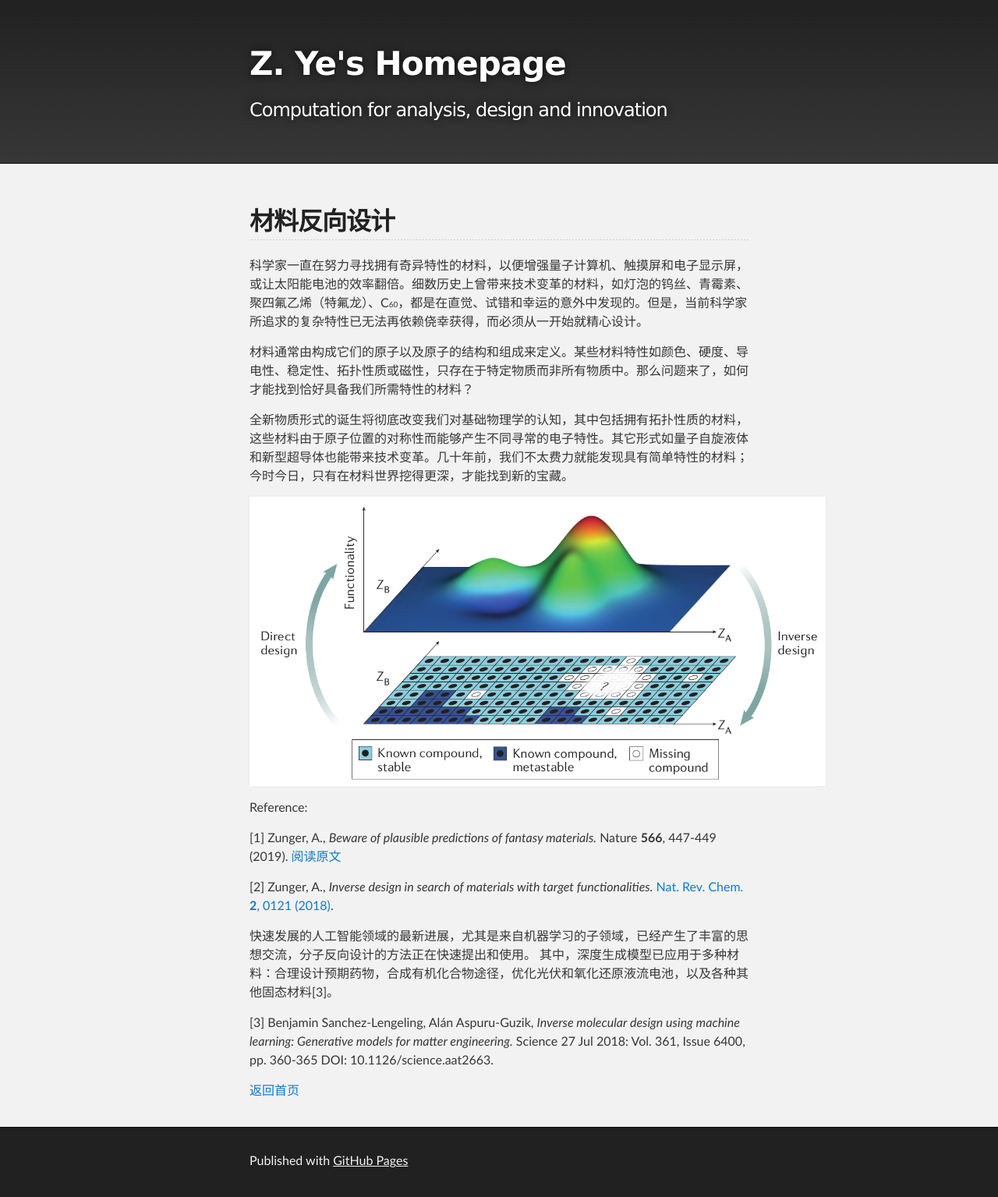
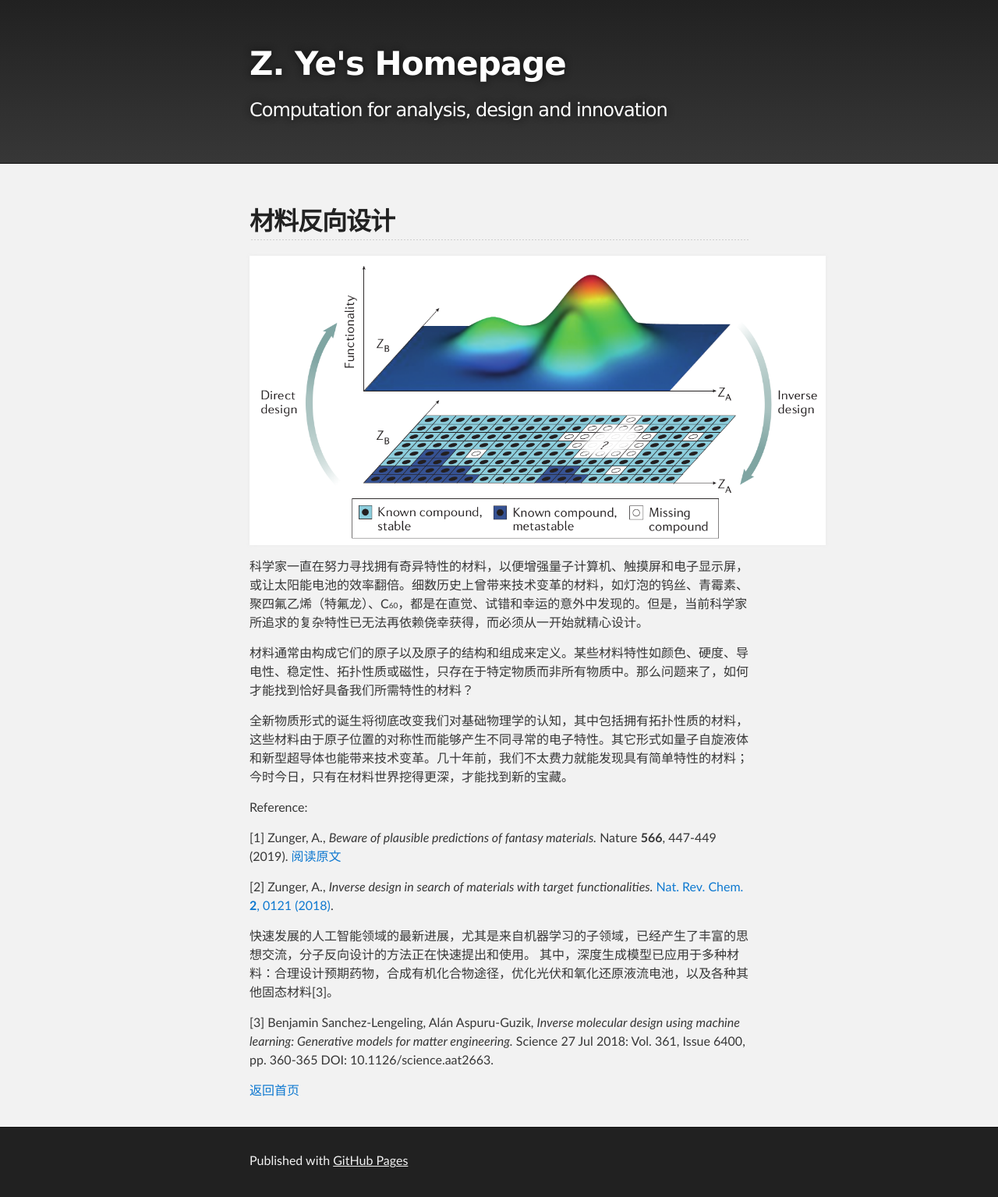
Before and after one commit to yyyu200/yyyu200.github.io, a Jekyll site: the page built from invdes.md, in a window 1280 px wide. Shown: the whole page at 78% size. Built offline with Jekyll 4.4.1, drawn with Linux system fonts in a browser that asks for light colours; comment, search, counter and statistics services are not loaded; our own code applies the rules of GitHub Pages for plain Markdown files.

Commit message:
modify at20190918-11:46:40-aliyun

```diff
--- a/invdes.md
+++ b/invdes.md
@@ -5,13 +5,14 @@ published: true
 
 ## 材料反向设计
 
+![材料的直接设计与反向设计](assets/images/invdesign.png "InverseDesignPicture")
+
 科学家一直在努力寻找拥有奇异特性的材料，以便增强量子计算机、触摸屏和电子显示屏，或让太阳能电池的效率翻倍。细数历史上曾带来技术变革的材料，如灯泡的钨丝、青霉素、聚四氟乙烯（特氟龙）、C<font size="1">60</font>，都是在直觉、试错和幸运的意外中发现的。但是，当前科学家所追求的复杂特性已无法再依赖侥幸获得，而必须从一开始就精心设计。
 
 材料通常由构成它们的原子以及原子的结构和组成来定义。某些材料特性如颜色、硬度、导电性、稳定性、拓扑性质或磁性，只存在于特定物质而非所有物质中。那么问题来了，如何才能找到恰好具备我们所需特性的材料？
 
 全新物质形式的诞生将彻底改变我们对基础物理学的认知，其中包括拥有拓扑性质的材料，这些材料由于原子位置的对称性而能够产生不同寻常的电子特性。其它形式如量子自旋液体和新型超导体也能带来技术变革。几十年前，我们不太费力就能发现具有简单特性的材料；今时今日，只有在材料世界挖得更深，才能找到新的宝藏。
 
-![材料的直接设计与反向设计](assets/images/invdesign.png "InverseDesignPicture")
 
 Reference:
 
```
